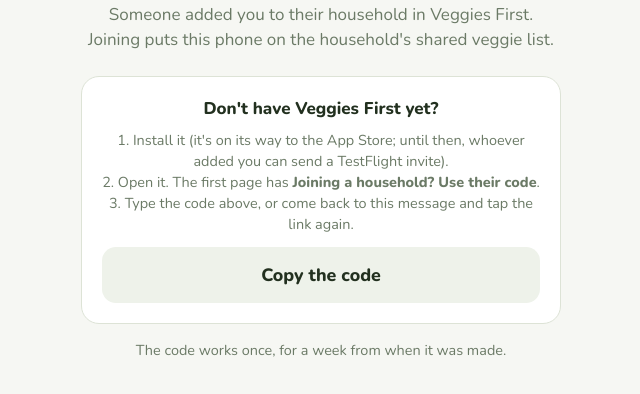
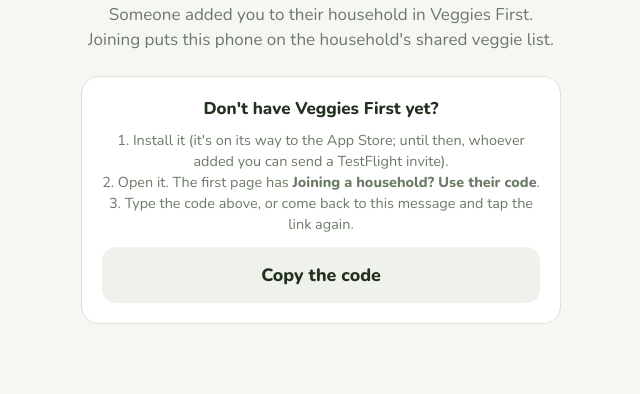
Before and after one commit to matthewsb419/veggies-review, a plain HTML site: page join.html in a window 1280 px wide. Shown: the part 140-534 px from the top of the page, without its empty margins (319-959 px from the left). Drawn offline with nearby package versions, Linux system fonts and the light colour scheme.

Commit message:
Drop the repeated line
Co-Authored-By: Claude Fable 5.2 <noreply@anthropic.com>
Claude-Session: https://claude.ai/code/session_01D9gVzUFqd9cqMQ3NzGU7gn

```diff
--- a/join.html
+++ b/join.html
@@ -69,7 +69,6 @@ h1 { font-size: 1.5rem; font-weight: 800; margin: 12px 0 6px; letter-spacing: -0
     <button class="button" id="copy" type="button" style="background:var(--soft);color:var(--fg)">Copy the code</button>
     <p class="small" id="copied" style="margin:8px 0 0" hidden>Copied. Paste it into the app's code box.</p>
   </div>
-  <p class="small">The code works once, for a week from when it was made.</p>
 </main>
 <script>
 (function () {
```
